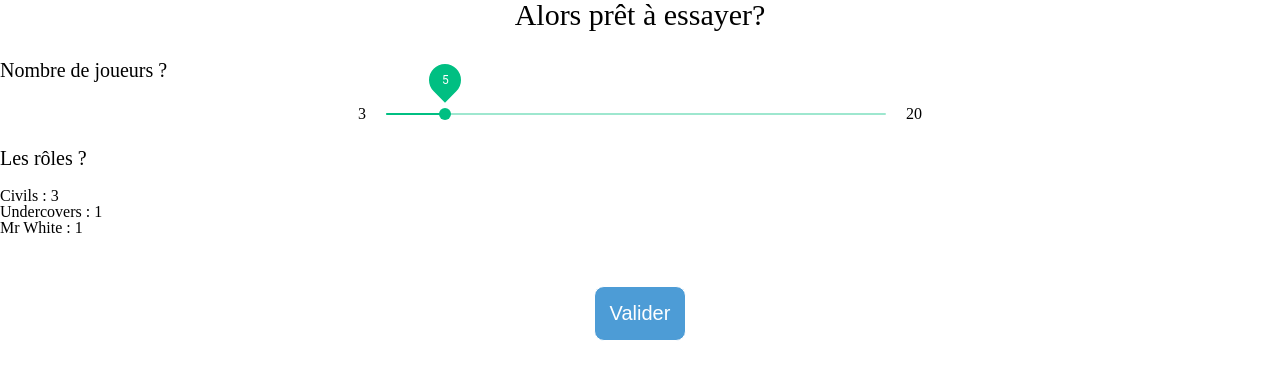
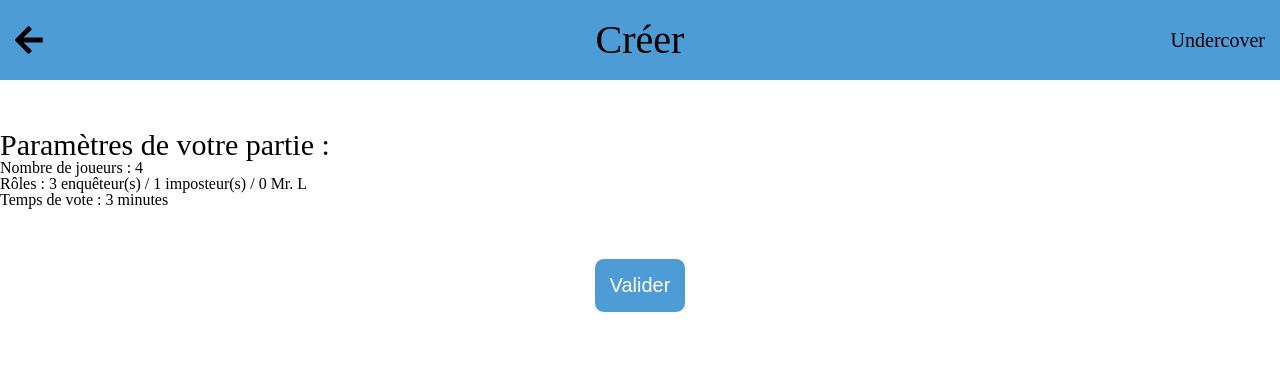
Before and after one commit to clb-app/undercover_frontend_react, a React (Create React App) app: page /creer in a window 1280 px wide. Shown: the top 380 px of the page. Built offline with nearby package versions, Linux system fonts and the light colour scheme.

Commit message:
newparty updated

```diff
--- a/src/App.js
+++ b/src/App.js
@@ -32,6 +32,7 @@ const App = () => {
   const [reload, setReload] = useState(true);
   const [playersNumber, setPlayersNumber] = useState(4);
   const [timer, setTimer] = useState(3);
+  const [roles, setRoles] = useState({ civils: 3, undercovers: 1, mrwhite: 0 });
 
   useEffect(() => {
     if (token && reload) {
@@ -69,10 +70,19 @@ const App = () => {
             setPlayersNumber={setPlayersNumber}
             timer={timer}
             setTimer={setTimer}
+            roles={roles}
+            setRoles={setRoles}
           />
         </Route>
         <Route path="/creer">
-          <NewParty player={player} api={api} setPlayerToken={setPlayerToken} />
+          <NewParty
+            player={player}
+            api={api}
+            setPlayerToken={setPlayerToken}
+            playersNumber={playersNumber}
+            timer={timer}
+            roles={roles}
+          />
         </Route>
         <Route path="/rejoindre">
           <JoinParty
--- a/src/containers/NewParty.js
+++ b/src/containers/NewParty.js
@@ -8,75 +8,20 @@ import uid2 from "uid2";
 import "./NewParty.css";
 
 // import des composants
+import Header from "../components/Header";
 import Button from "../components/Button";
 import EnterPseudo from "../components/EnterPseudo";
 
-const NewParty = ({ player, api, setPlayerToken }) => {
-  const [sliderValue, setSliderValue] = useState(5);
-  const [roles, setRoles] = useState({});
+const NewParty = ({
+  player,
+  api,
+  setPlayerToken,
+  playersNumber,
+  timer,
+  roles,
+}) => {
   const [isPlayerUnknown, setIsPlayerUnknown] = useState(false);
   const [nickname, setNickname] = useState("");
-
-  useEffect(() => {
-    switch (sliderValue) {
-      case 3:
-        setRoles({ civils: 2, undercovers: 1, mrwhite: 0 });
-        break;
-      case 4:
-        setRoles({ civils: 3, undercovers: 1, mrwhite: 0 });
-        break;
-      case 5:
-        setRoles({ civils: 3, undercovers: 1, mrwhite: 1 });
-        break;
-      case 6:
-        setRoles({ civils: 4, undercovers: 1, mrwhite: 1 });
-        break;
-      case 7:
-        setRoles({ civils: 4, undercovers: 2, mrwhite: 1 });
-        break;
-      case 8:
-        setRoles({ civils: 5, undercovers: 2, mrwhite: 1 });
-        break;
-      case 9:
-        setRoles({ civils: 5, undercovers: 3, mrwhite: 1 });
-        break;
-      case 10:
-        setRoles({ civils: 6, undercovers: 3, mrwhite: 1 });
-        break;
-      case 11:
-        setRoles({ civils: 6, undercovers: 3, mrwhite: 2 });
-        break;
-      case 12:
-        setRoles({ civils: 7, undercovers: 3, mrwhite: 2 });
-        break;
-      case 13:
-        setRoles({ civils: 7, undercovers: 4, mrwhite: 2 });
-        break;
-      case 14:
-        setRoles({ civils: 8, undercovers: 4, mrwhite: 2 });
-        break;
-      case 15:
-        setRoles({ civils: 8, undercovers: 5, mrwhite: 2 });
-        break;
-      case 16:
-        setRoles({ civils: 9, undercovers: 5, mrwhite: 2 });
-        break;
-      case 17:
-        setRoles({ civils: 9, undercovers: 5, mrwhite: 3 });
-        break;
-      case 18:
-        setRoles({ civils: 10, undercovers: 5, mrwhite: 3 });
-        break;
-      case 19:
-        setRoles({ civils: 10, undercovers: 6, mrwhite: 3 });
-        break;
-      case 20:
-        setRoles({ civils: 10, undercovers: 6, mrwhite: 4 });
-        break;
-      default:
-        break;
-    }
-  }, [sliderValue]);
 
   const history = useHistory();
 
@@ -88,7 +33,7 @@ const NewParty = ({ player, api, setPlayerToken }) => {
         const response = await axios.post(
           `${api}/party/new`,
           {
-            playersNumber: sliderValue,
+            playersNumber,
             roles,
           },
           {
@@ -99,7 +44,7 @@ const NewParty = ({ player, api, setPlayerToken }) => {
         );
 
         if (response.status === 200) {
-          history.push(`/party/${response.data.party.code}`);
+          history.push(`/partie/${response.data.party.code}`);
         }
       } catch (err) {
         console.log(err);
@@ -114,7 +59,7 @@ const NewParty = ({ player, api, setPlayerToken }) => {
       const response = await axios.post(
         `${api}/party/new`,
         {
-          playersNumber: sliderValue,
+          playersNumber,
           roles,
           nickname,
         },
@@ -125,46 +70,28 @@ const NewParty = ({ player, api, setPlayerToken }) => {
         }
       );
 
-      console.log(response.data.party.code);
-
       if (response.status === 200) {
         setPlayerToken(token, response.data.player);
-        history.push(`/party/${response.data.party.code}`);
+        history.push(`/partie/${response.data.party.code}`);
       }
     } catch (err) {
       console.log(err);
     }
   };
 
-  console.log(sliderValue);
-
   return (
     <div className="NewParty">
-      <h2 className="NewParty-title">{`${
-        player
-          ? "Alors " +
-            player.nickname +
-            " tu es prêt à lancer une nouvelle partie ?"
-          : "Alors prêt à essayer?"
-      }`}</h2>
-      <h4>Nombre de joueurs ?</h4>
-      <div className="NewParty-slider-container">
-        <div>3</div>
-        <Slider
-          style={{ width: "500px", margin: "20px", color: "#00bf82" }}
-          value={sliderValue}
-          valueLabelDisplay="on"
-          min={3}
-          max={20}
-          onChange={(e, value) => setSliderValue(value)}
-        />
-        <div>20</div>
-      </div>
-      <h4>Les rôles ?</h4>
-      <div className="NewParty-roles-container">
-        <p>Civils : {roles.civils}</p>
-        <p>Undercovers : {roles.undercovers}</p>
-        <p>Mr White : {roles.mrwhite}</p>
+      <Header title="Créer" rightTitle="Undercover" back="/jouer" />
+      <div>
+        <h2>Paramètres de votre partie :</h2>
+        <ul>
+          <li>Nombre de joueurs : {playersNumber}</li>
+          <li>
+            Rôles : {roles.civils} enquêteur(s) / {roles.undercovers}{" "}
+            imposteur(s) / {roles.mrwhite} Mr. L
+          </li>
+          <li>Temps de vote : {timer} minutes</li>
+        </ul>
       </div>
       <div className="NewParty-button">
         <Button title="Valider" onClick={handleSubmit} />
--- a/src/containers/Options.js
+++ b/src/containers/Options.js
@@ -1,4 +1,4 @@
-import React, { useState, useEffect } from "react";
+import React, { useEffect } from "react";
 import Slider from "@material-ui/core/Slider";
 import { useHistory } from "react-router-dom";
 import { Select, MenuItem, FormControl } from "@material-ui/core";
@@ -11,10 +11,15 @@ import Header from "../components/Header";
 import RoleItem from "../components/RoleItem";
 import Button from "../components/Button";
 
-const Options = ({ playersNumber, setPlayersNumber, timer, setTimer }) => {
+const Options = ({
+  playersNumber,
+  setPlayersNumber,
+  timer,
+  setTimer,
+  roles,
+  setRoles,
+}) => {
   const history = useHistory();
-
-  const [roles, setRoles] = useState({});
 
   useEffect(() => {
     switch (playersNumber) {
```
